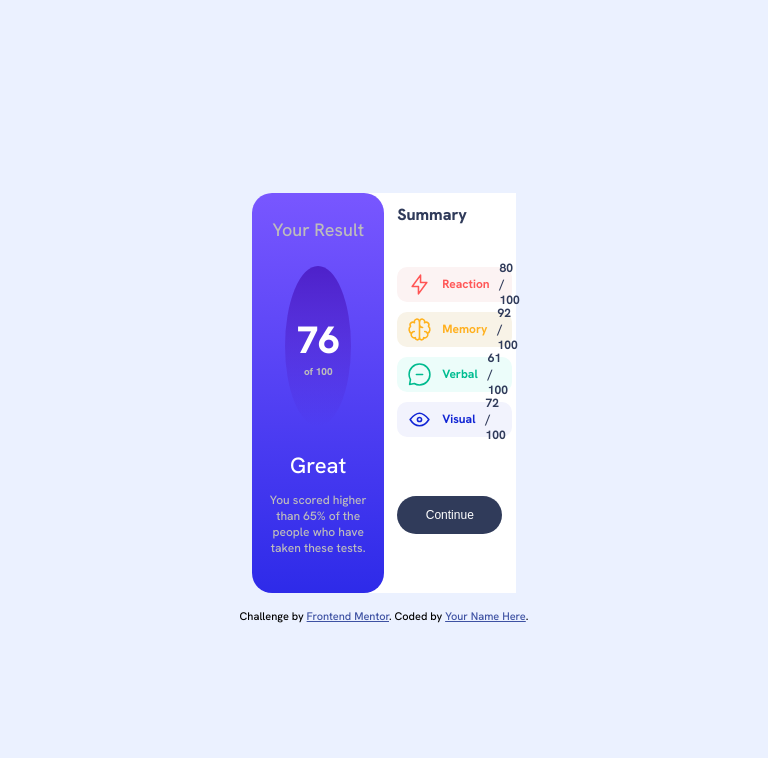
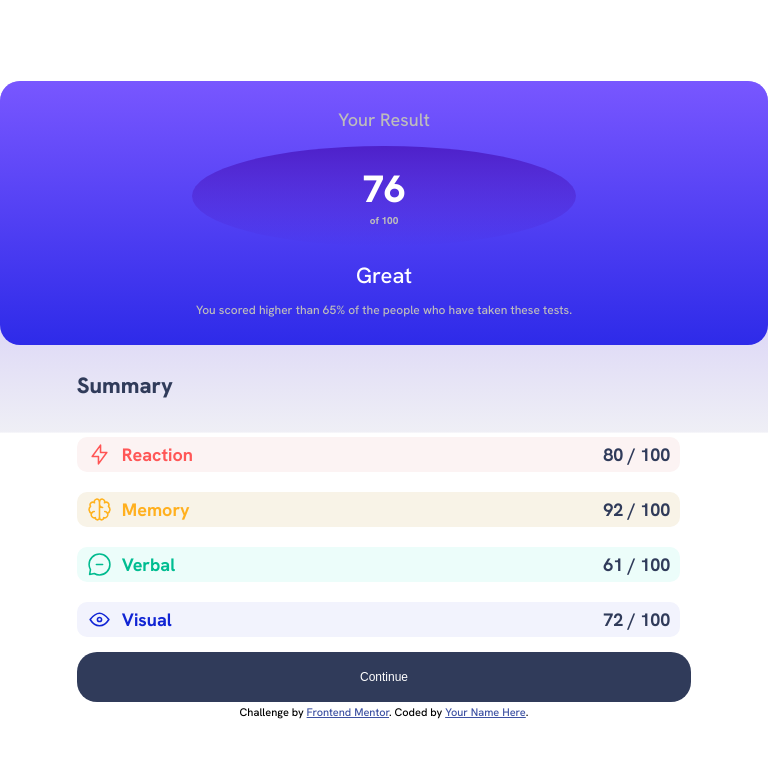
Before and after one commit to laerteMancio/frontendmentor-results-summary-component, a plain HTML site: page index.html in a window 768 px wide. Drawn offline with Linux system fonts and the light colour scheme.

Commit message:
post solution

```diff
--- a/index.css
+++ b/index.css
@@ -46,8 +46,7 @@ main {
   justify-content: center;
   align-items: center;
 
-  width: 35%;
-  height: 50%;
+  height: 50vh;
 
   border-radius: 10px;
   margin-bottom: 2%;
@@ -261,6 +260,7 @@ button:hover {
     background-color: hsl(0, 0%, 100%);
 
     overflow: auto;
+
   }
 
   main {
@@ -268,7 +268,7 @@ button:hover {
     flex-direction: column;
     justify-content: space-between;
     height: 100vh;
-    width: 100vw;
+
 
     background: linear-gradient(
       to bottom,
@@ -277,6 +277,8 @@ button:hover {
     );
     background-size: 100% 55%; /* Gradiente se estende a 200% da altura */
     background-repeat: no-repeat;
+
+    margin-bottom: 10%;
   }
 
   #resultado {
@@ -357,7 +359,7 @@ button:hover {
     flex-direction: column;
     justify-content: space-between;
     height: 100vh;
-    width: 100vw;
+
 
     background: linear-gradient(
       to bottom,
@@ -432,3 +434,96 @@ button:hover {
 
 
 }
+
+@media (min-width: 768px) and (max-width: 1024px) {
+  body {
+    margin: 0;
+    padding: 0;
+
+    background-color: hsl(0, 0%, 100%);
+
+    overflow: auto;
+  }
+
+  main {
+    display: flex;
+    flex-direction: column;
+    justify-content: space-between;
+    height: auto;
+
+
+    background: linear-gradient(
+      to bottom,
+      hsl(252, 86%, 81%),
+      hsl(240, 26%, 95%)
+    );
+    background-size: 100% 60%;
+    background-repeat: no-repeat;
+
+    margin-bottom: 5%;
+
+
+  }
+
+  #resultado {
+    width: 100vw;
+    height: 50%;
+    margin: 0;
+    padding-top: 12px;
+  }
+
+  #sumario {
+    width: 100vw;
+    height: 55%;
+
+    margin: 0;
+    padding: 0;
+
+    background: transparent;
+  }
+
+  .titulo-sumario {
+    display: flex;
+    flex-direction: column;
+    align-items: start;
+
+    width: 80%;
+
+
+    margin-bottom: 5%;
+
+    background-color: transparent;
+  }
+
+  .titulo-sumario h2 {
+    color: hsl(224, 30%, 27%);
+    font-size: 22px;
+    font-weight: 800;
+  }
+
+  .itens-sumario {
+    padding: 0;
+    height: auto;
+
+    justify-content: space-around;
+
+    gap: 15px;
+  }
+
+  .lista-sumario {
+    gap: 20px;
+
+    margin-top: 4%;
+  }
+
+  li {
+    width: 95%;
+    font-size: 18px;
+  }
+
+  button {
+    height: 50px;
+  }
+
+
+}
```
